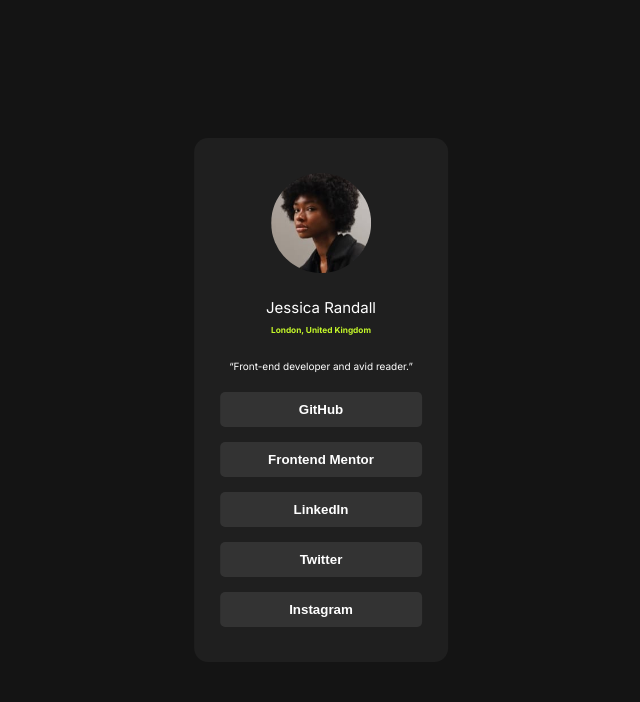
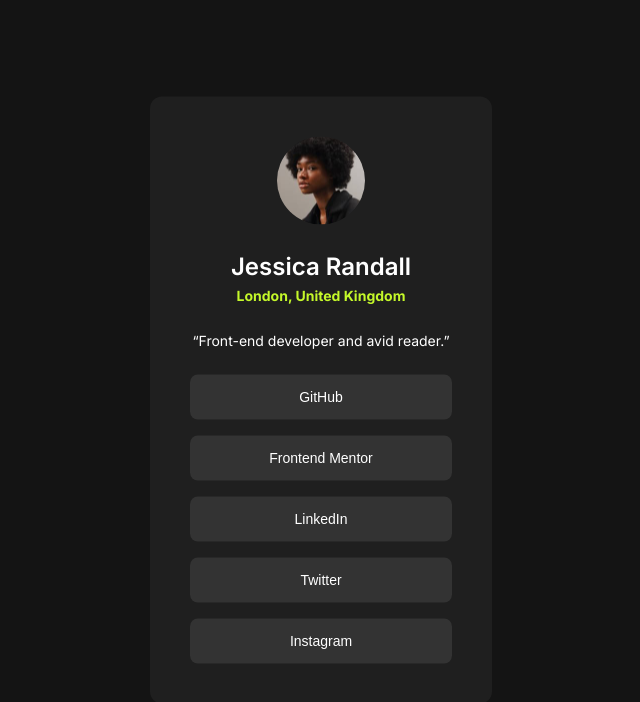
Before and after one commit to yossybio/SocialLinksProfile, a React (Create React App) app: page / in a window 1280 px wide. Shown: the top 702 px of the page, without its empty margins (319-959 px from the left). Built offline with nearby package versions, Linux system fonts and the light colour scheme.

Commit message:
Complete adjusting and fixing desktop version with mockup file

```diff
--- a/public/index.html
+++ b/public/index.html
@@ -24,7 +24,13 @@
       work correctly both with client-side routing and a non-root public URL.
       Learn how to configure a non-root public URL by running `npm run build`.
     -->
-    <title>React App</title>
+    <link rel="preconnect" href="https://fonts.googleapis.com" />
+    <link rel="preconnect" href="https://fonts.gstatic.com" crossorigin />
+    <link
+      href="https://fonts.googleapis.com/css2?family=Inter:wght@100..900&display=swap"
+      rel="stylesheet"
+    />
+    <title>Social links profile</title>
   </head>
   <body>
     <noscript>You need to enable JavaScript to run this app.</noscript>
--- a/src/App.js
+++ b/src/App.js
@@ -1,23 +1,11 @@
 import SocialLinksProfile from "./components/SocialLinksProfile";
-import classes from "./assets/styles/app.module.css";
+import "./assets/styles/app.module.css";
 
 function App() {
   return (
-    <>
-      <head>
-        <link rel="preconnect" href="https://fonts.googleapis.com" />
-        <link rel="preconnect" href="https://fonts.gstatic.com" crossorigin />
-        <link
-          href="https://fonts.googleapis.com/css2?family=Inter:wght@100..900&display=swap"
-          rel="stylesheet"
-        />
-      </head>
-      <body>
-        <main className={classes.container}>
-          <SocialLinksProfile />
-        </main>
-      </body>
-    </>
+    <main>
+      <SocialLinksProfile />
+    </main>
   );
 }
 
--- a/src/assets/styles/SocialLinksProfile.module.css
+++ b/src/assets/styles/SocialLinksProfile.module.css
@@ -1,21 +1,23 @@
 img {
   border-radius: 50%;
+  height: 8.8rem;
+  width: 8.8rem;
 }
 
 .card {
   align-items: center;
   background-color: hsl(0, 0%, 12%);
-  border: none;
-  border-radius: 1.4rem;
+  border: 1px #808080;
+  border-radius: 1.2rem;
   display: flex;
   flex-direction: column;
-  gap: 2.5rem;
-  justify-content: center;
-  left: 50%;
-  padding: 3.5rem;
-  position: absolute;
-  top: 50%;
-  transform: translate(-50%, -50%);
+  gap: 2.4rem;
+  margin-left: auto;
+  margin-right: auto;
+  margin-top: 50vh;
+  padding: 4rem;
+  transform: translate(0, -50%);
+  width: 26.67%;
 }
 
 @media (max-width: 27em) {
@@ -24,24 +26,26 @@ img {
   }
 }
 
-.profileInfo {
-  align-items: center;
-  display: flex;
-  flex-direction: column;
-  gap: 0.8rem;
-}
 .name {
-  color: hsl(0, 0%, 100%);
-  font-weight: normal;
+  color: #ffffff;
+  font-size: 2.4rem;
+  font-weight: 600;
+  line-height: 3.6rem;
+  text-align: center;
 }
 .address {
-  color: hsl(75, 94%, 57%);
+  color: #c4f82a;
+  font-size: 1.4rem;
   font-weight: 700;
+  line-height: 2.1rem;
+  text-align: center;
 }
 
 .role {
-  color: hsl(0, 0%, 100%);
-  margin-bottom: -0.5rem;
+  color: #ffffff;
+  font-size: 1.4rem;
+  font-weight: 400;
+  line-height: 2.1rem;
   text-align: center;
 }
 
@@ -49,7 +53,8 @@ img {
   align-items: center;
   display: flex;
   flex-direction: column;
-  gap: 1.5rem;
+  gap: 1.6rem;
   justify-content: center;
+
   width: 100%;
 }
--- a/src/assets/styles/app.module.css
+++ b/src/assets/styles/app.module.css
@@ -16,7 +16,3 @@ body {
   font-variation-settings: "slnt" 0;
   font-weight: 400;
 }
-
-.container {
-  width: 144rem;
-}
--- a/src/components/Button/Button.js
+++ b/src/components/Button/Button.js
@@ -4,7 +4,9 @@ import classes from "./Button.module.css";
 export default function Button(props) {
   return (
     <>
-      <button className={classes.link}>{props.text}</button>
+      <button className={`${classes.defaultState} ${classes.placeholder}`}>
+        {props.text}
+      </button>
     </>
   );
 }
--- a/src/components/Button/Button.module.css
+++ b/src/components/Button/Button.module.css
@@ -1,16 +1,24 @@
-.link {
-  background-color: hsl(0, 0%, 20%);
-  border: none;
-  border-radius: 5px;
-  color: hsl(0, 0%, 100%);
-  font-weight: 600;
-  padding-bottom: 10px;
-  padding-top: 10px;
-  width: 110%;
+.defaultState {
+  background: #333333;
+  background-blend-mode: normal;
+  border: 1px #808080;
+  border-radius: 8px;
+  padding: 1.2rem;
+  width: 100%;
 }
 
-.link:hover {
-  background-color: hsl(75, 94%, 57%);
-  color: black;
+.defaultState:hover {
+  background: #c4f82a;
   cursor: pointer;
 }
+
+.placeholder {
+  color: #ffffff;
+  font-size: 1.4rem;
+  font-weight: 400;
+  line-height: 2.1rem;
+}
+
+.placeholder:hover {
+  color: #333333;
+}
--- a/src/components/SocialLinksProfile.js
+++ b/src/components/SocialLinksProfile.js
@@ -6,8 +6,8 @@ import Button from "./Button/Button";
 export default function SocialLinksProfile() {
   return (
     <dialog open className={classes.card}>
-      <img width="100px" height="100px" src={ProfileImg} alt="Profile img" />
-      <div className={classes.profileInfo}>
+      <img width="88px" height="88px" src={ProfileImg} alt="Profile img" />
+      <div>
         <h2 className={classes.name}>Jessica Randall</h2>
         <h5 className={classes.address}>London, United Kingdom</h5>
       </div>
```
